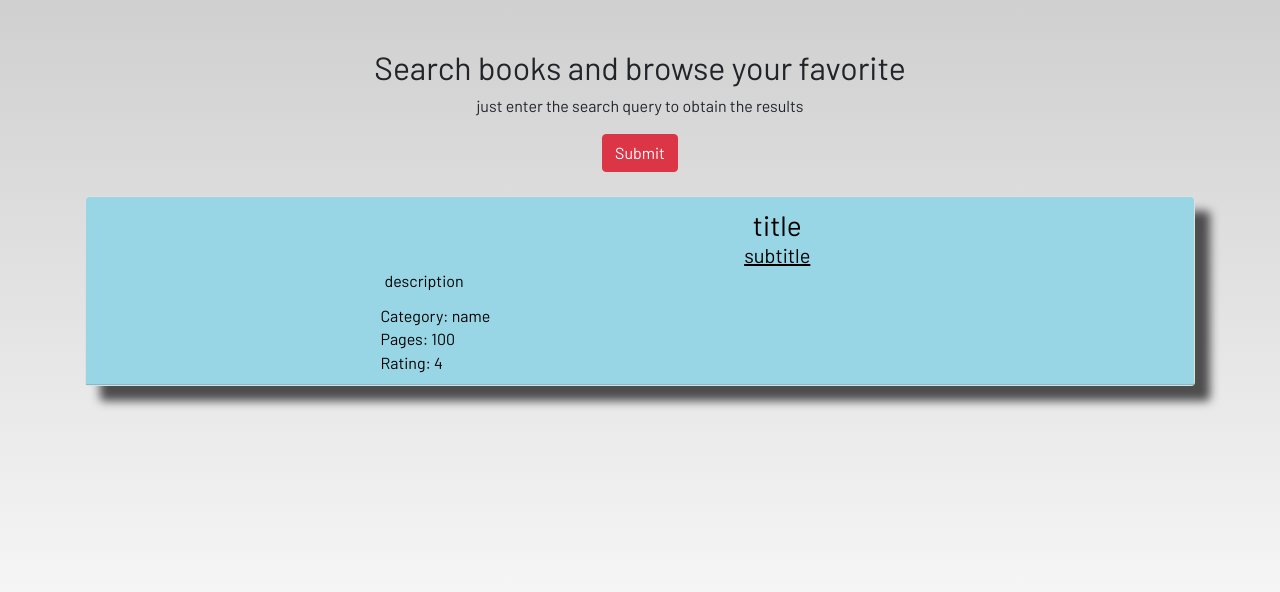
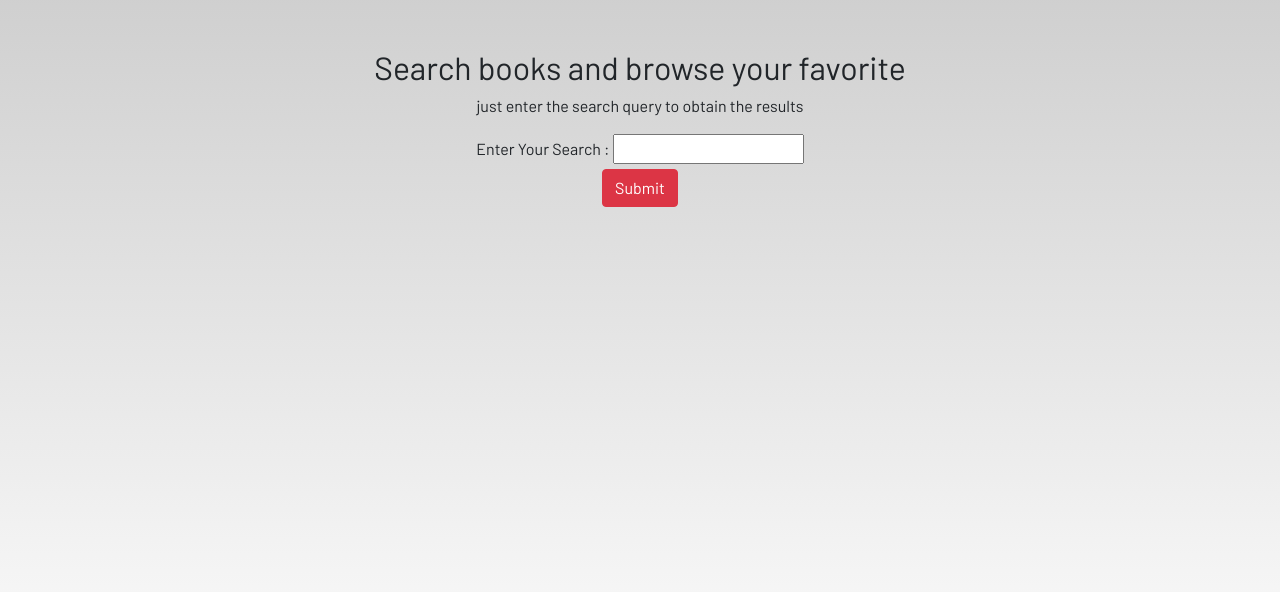
Before and after one commit to Metreveli-A/django-student-portal, a Django app: page /books in a window 1280 px wide. Shown: the part 56-648 px from the top of the page. Run offline with Django 5.2, Linux system fonts and the light colour scheme; some libraries are stand-ins or nearby versions; some web fonts are replaced.

Commit message:
books make

```diff
--- a/studentstudingportal/dashboard/templates/dashboard/books.html
+++ b/studentstudingportal/dashboard/templates/dashboard/books.html
@@ -6,35 +6,51 @@
     <h2>Search books and browse your favorite</h2>
     <p>just enter the search query to obtain the results</p><b></b>
     <form action="" method="post">
+        {% csrf_token %}
+        {{form}}
         <input class="btn btn-danger" type="submit" value="Submit">
     </form><br>
-
-    <a href="#" target="_blank">
+ {% for  result in results %}
+    <a href="{{result.preview}}" target="_blank">
         <div class="card">
             <div class="card-header">
                 <div class="row">
                     <div class="col-md-3">
-                        <img class="img-fluid" src="" alt="">
+                        <img class="img-fluid" src="{{result.thumbnail}}" alt="">
 
                     </div>
                     <div class="col-md-9">
-                        <h3 class="p-0 m-0">title</h3>
+                        <h3 class="p-0 m-0">{{result.title}}</h3>
                         <b>
                             <u>
-                                <h5 class="p-0 m-0">subtitle</h5>
+                                <h5 class="p-0 m-0">{{result.subtitle}}</h5>
                             </u>
                         </b>
-                        <h6 class="p-0 m-1">description</h6>
+                        {% if result.description %}
+                        <h6 class="p-0 m-1">{{result.description}}</h6>
+                        {% endif %}
+                        {% if result.categories %}
                         <b>
-                            <h6 class="ml-0 mt-3">Category: name</h6>
-                            <h6 class="ml-0 mt-1">Pages: 100</h6>
-                            <h6 class="ml-0 mt-1">Rating: 4</h6>
+                            <h6 class="ml-0 mt-3">Category:
+                                {% for category in result.categories %}
+                                    {{category}}
+                                {% endfor %}
+                            </h6>
+                            {% endif %}
+                            {% if result.count %}
+                            <h6 class="ml-0 mt-1">Pages: {{result.count}}</h6>
+                            {% endif %}
+                            {% if result.rating %}
+                            <h6 class="ml-0 mt-1">Rating: {{result.rating}}</h6>
+                            {% endif %}
                         </b>
+
                     </div>
                 </div>
             </div>
         </div>
     </a>
+    {% endfor %}
     <br>
 </section>
 
--- a/studentstudingportal/dashboard/views.py
+++ b/studentstudingportal/dashboard/views.py
@@ -4,7 +4,7 @@ from django.contrib import messages
 # from django.shortcuts import render, redirect
 from django.views import generic
 from youtubesearchpython import VideosSearch
-
+import requests
 
 # Create your views here.
 
@@ -41,7 +41,6 @@ class NotesDetailView(generic.DetailView):
 
 
 # homework code
-
 def homework(request):
     if request.method == "POST":
          form = HomeworkForm(request.POST)
@@ -80,7 +79,6 @@ def homework(request):
                }
     return render(request,'dashboard/homework.html',context)
 
-
 def update_homework(request,pk=None):
     homework = Homework.objects.get(id=pk)
     if homework.is_finished == True:
@@ -89,7 +87,6 @@ def update_homework(request,pk=None):
         homework.is_finished = True
     homework.save()
     return redirect('homework')
-
 
 def delete_homework(request,pk=None):
     Homework.objects.get(id=pk).delete()
@@ -167,7 +164,6 @@ def todo(request):
     }
     return render(request,"dashboard/todo.html",context)
 
-
 def update_todo(request,pk=None):
     todo = Todo.objects.get(id=pk)
     if todo.is_finished == True:
@@ -181,8 +177,38 @@ def delete_todo(request,pk=None):
     Todo.objects.get(id=pk).delete()
     return redirect("todo")
 
+# books code
+def books(request):
+    if request.method == "POST":
+        form = DashboardForm(request.POST)
+        text = request.POST['text']
+        url = "https://www.googleapis.com/books/v1/volumes?q="+text
+        r = requests.get(url)
+        answer = r.json()
+        result_list = []
+        for i in range(10):
+            result_dict = {
+                'title':answer['items'][i]['volumeInfo']['title'],
+                'subtitle':answer['items'][i]['volumeInfo'].get('subtitle'),
+                'description':answer['items'][i]['volumeInfo'].get('description'),
+                'count':answer['items'][i]['volumeInfo'].get('pageCount'),
+                'categories':answer['items'][i]['volumeInfo'].get('categories'),
+                'rating':answer['items'][i]['volumeInfo'].get('pageRating'),
+                'thumbnail':answer['items'][i]['volumeInfo'].get('imageLinks').get('thumbnail'),
+                'preview':answer['items'][i]['volumeInfo'].get('previewLink')
+            }
 
-# books code
+            result_list.append(result_dict)
+            context={
+                'form':form,
+                'results':result_list
+            }
+        return render(request,'dashboard/books.html',context)
+    else:
+        form = DashboardForm()
 
-def books(request):
-    return render(request,"dashboard/books.html")
+    form = DashboardForm()
+    context = {'form':form}
+    return render(request,"dashboard/books.html",context)
+
+# dictionary code
```
